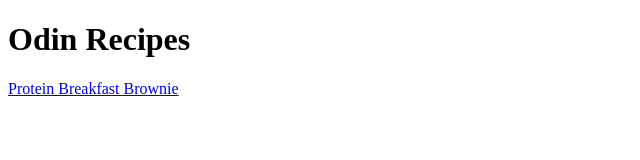
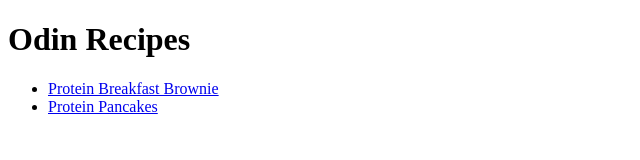
Before and after one commit to AustinG20/odin-recipes, a plain HTML site: page index.html in a window 1280 px wide. Shown: the whole page, without its empty margins (0-640 px from the left). Drawn offline with Linux system fonts and the light colour scheme.

Commit message:
Add link to protein pancake page

```diff
--- a/index.html
+++ b/index.html
@@ -6,6 +6,9 @@
     </head>
     <body>
         <h1>Odin Recipes</h1>
-        <a href="./recipes/proteinBrownie.html">Protein Breakfast Brownie</a>
+        <ul>
+            <li><a href="./recipes/proteinBrownie.html">Protein Breakfast Brownie</a></li>
+            <li><a href="./recipes/proteinPancake.html">Protein Pancakes</a></li>
+        </ul>
     </body>
 </html>
```
Also changed, not shown: images/protein-pancake.jpg (added).
